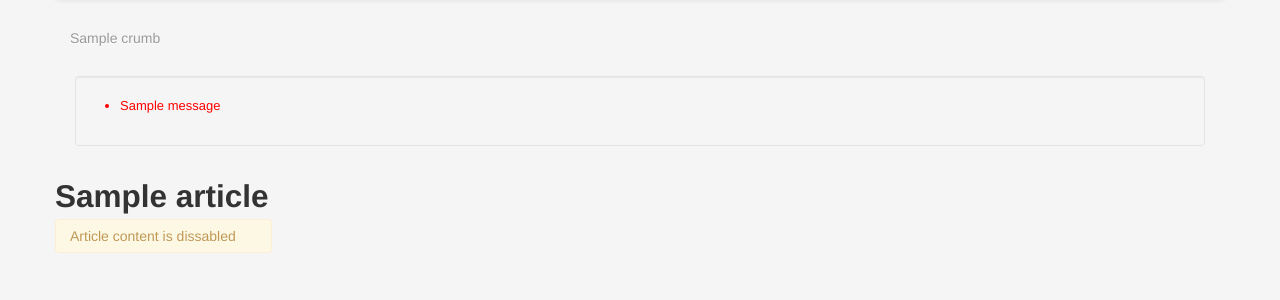
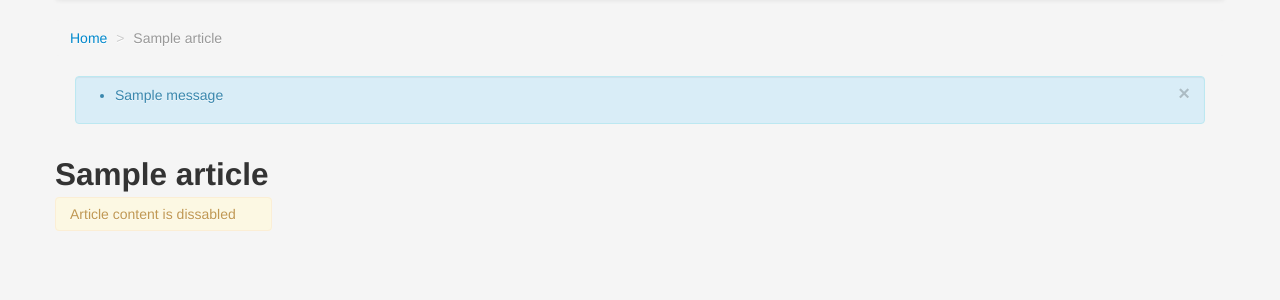
Before and after one commit to zikzakmedia/nereid-demo, a Python web app: template templates/cms-article.jinja in a window 1280 px wide. Shown: the part 42-342 px from the top of the page. Run offline with Jinja, Linux system fonts and the light colour scheme; the template is opened without the code that fills it: most values are stand-ins (such as "Sample title", 1, 10 or a date in 2020); one stand-in notice (Sample message) is shown; some libraries are stand-ins or nearby versions.

Commit message:
Templates. Bread Cumbs + Alert info

```diff
--- a/templates/blog-all.jinja
+++ b/templates/blog-all.jinja
@@ -6,6 +6,7 @@
 {% block metadescription %}{{ _('Blog') }} - {{ config['TITLE'] }}. {{ _('Page') }} {{ posts.page }}{% endblock %}
 
 {% block main %}
+{% set bread_crumbs = [(url_for('nereid.website.home'), _('Home')), (url_for('nereid.blog.category.all'), _('Blog'))] %}
 {% include 'nav.jinja' %}
 <div class="row">
     <div class="span12 page-header">
--- a/templates/blog-category.jinja
+++ b/templates/blog-category.jinja
@@ -6,6 +6,7 @@
 {% block metadescription %}{{ _('Blog') }} - {{ category.title }}. {{ _('Page') }} {{ posts.page }}{% endblock %}
 
 {% block main %}
+{% set bread_crumbs = [(url_for('nereid.website.home'), _('Home')), (url_for('nereid.blog.category.all'), _('Blog')), (url_for('nereid.blog.category.render', uri=category.uri), _('Category')), ('', category.title)] %}
 {% include 'nav.jinja' %}
 <div class="row">
     <div class="span12 page-header">
--- a/templates/blog-post.jinja
+++ b/templates/blog-post.jinja
@@ -9,6 +9,7 @@
 {% block canonical %}{{ url_for('nereid.blog.post.render', uri=post.uri) }}{% endblock %}
 
 {% block main %}
+{% set bread_crumbs = [(url_for('nereid.website.home'), _('Home')), (url_for('nereid.blog.category.all'), _('Blog')), (url_for('nereid.blog.post.render', uri=post.uri), post.title)] %}
 {% include 'nav.jinja' %}
 <div class="row">
     <div class="span12 post">
--- a/templates/blog-tag.jinja
+++ b/templates/blog-tag.jinja
@@ -6,6 +6,7 @@
 {% block metadescription %}{{ _('Blog') }} - {{ tag }}. {{ _('Page') }} {{ posts.page }}{% endblock %}
 
 {% block main %}
+{% set bread_crumbs = [(url_for('nereid.website.home'), _('Home')), (url_for('nereid.blog.category.all'), _('Blog')), (url_for('nereid.blog.category.tag', uri=tag), _('Tag')), ('', tag)] %}
 {% include 'nav.jinja' %}
 <div class="row">
     <div class="span12 page-header">
--- a/templates/cms-article.jinja
+++ b/templates/cms-article.jinja
@@ -8,6 +8,7 @@
 {% block canonical %}{{ url_for('nereid.cms.article.render', uri=article.uri) }}{% endblock %}
 
 {% block main %}
+{% set bread_crumbs = [(url_for('nereid.website.home'), _('Home')), (url_for('nereid.cms.article.render', uri=article.uri), article.title)] %}
 {% include 'nav.jinja' %}
 <div class="row">
     <div class="span12 article">
--- a/templates/nav.jinja
+++ b/templates/nav.jinja
@@ -39,11 +39,10 @@
 {% with messages = get_flashed_messages() %}{% if messages %}
 <div class="container-fluid">
     <div class="row-fluid">
-        <div class="span12 well">
-            <ul class=error>
-                {% for message in messages %}<li>{{ message }}</li>{% endfor %}
-            </ul>
+        <div class="span12 well alert alert-info">
+        <a class="close" data-dismiss="alert">×</a>
+            <ul>{% for message in messages %}<li>{{ message }}</li>{% endfor %}</ul>
         </div>
-        </div>
+    </div>
 </div>
 {% endif %}{% endwith %}
```
